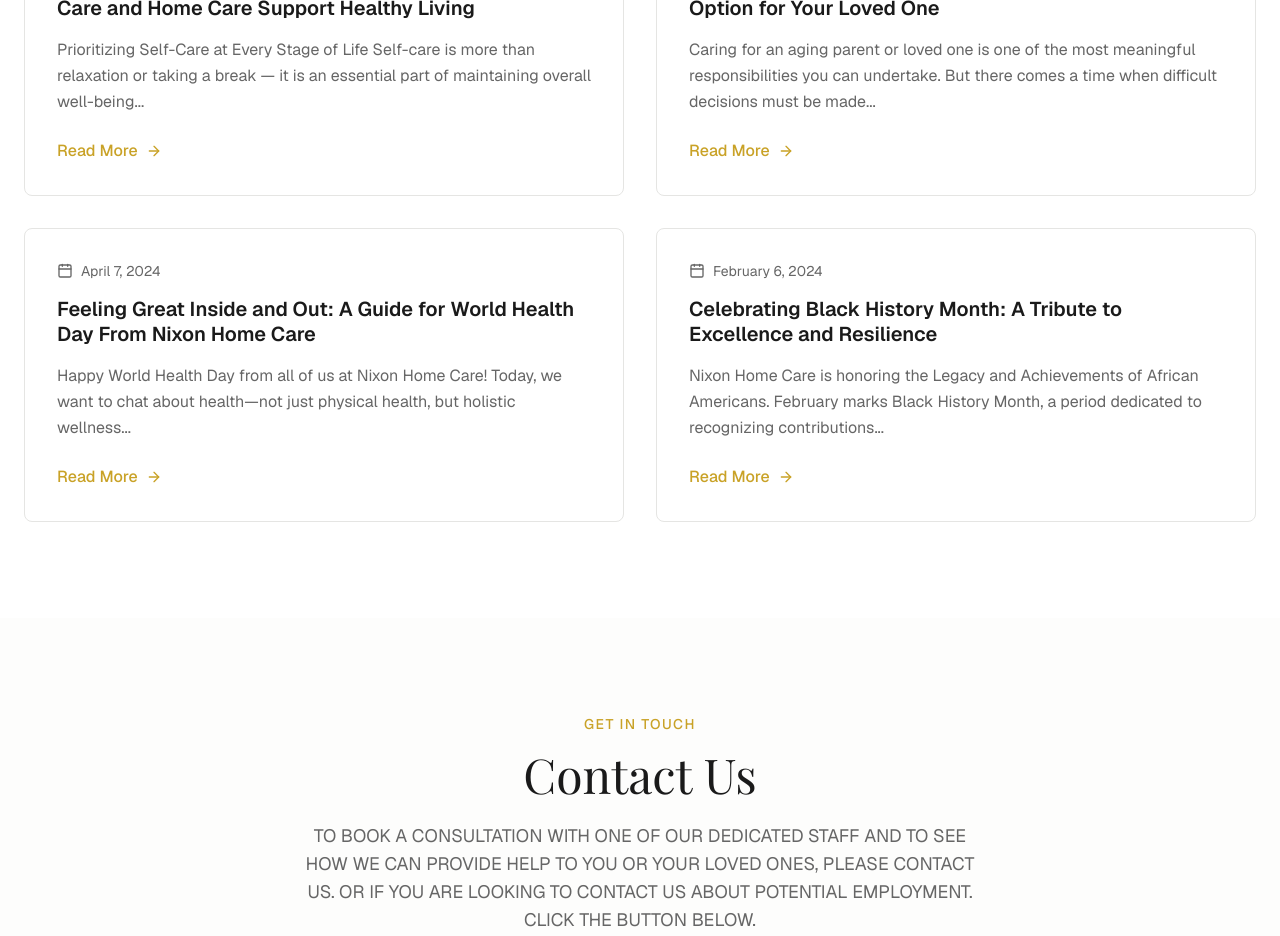
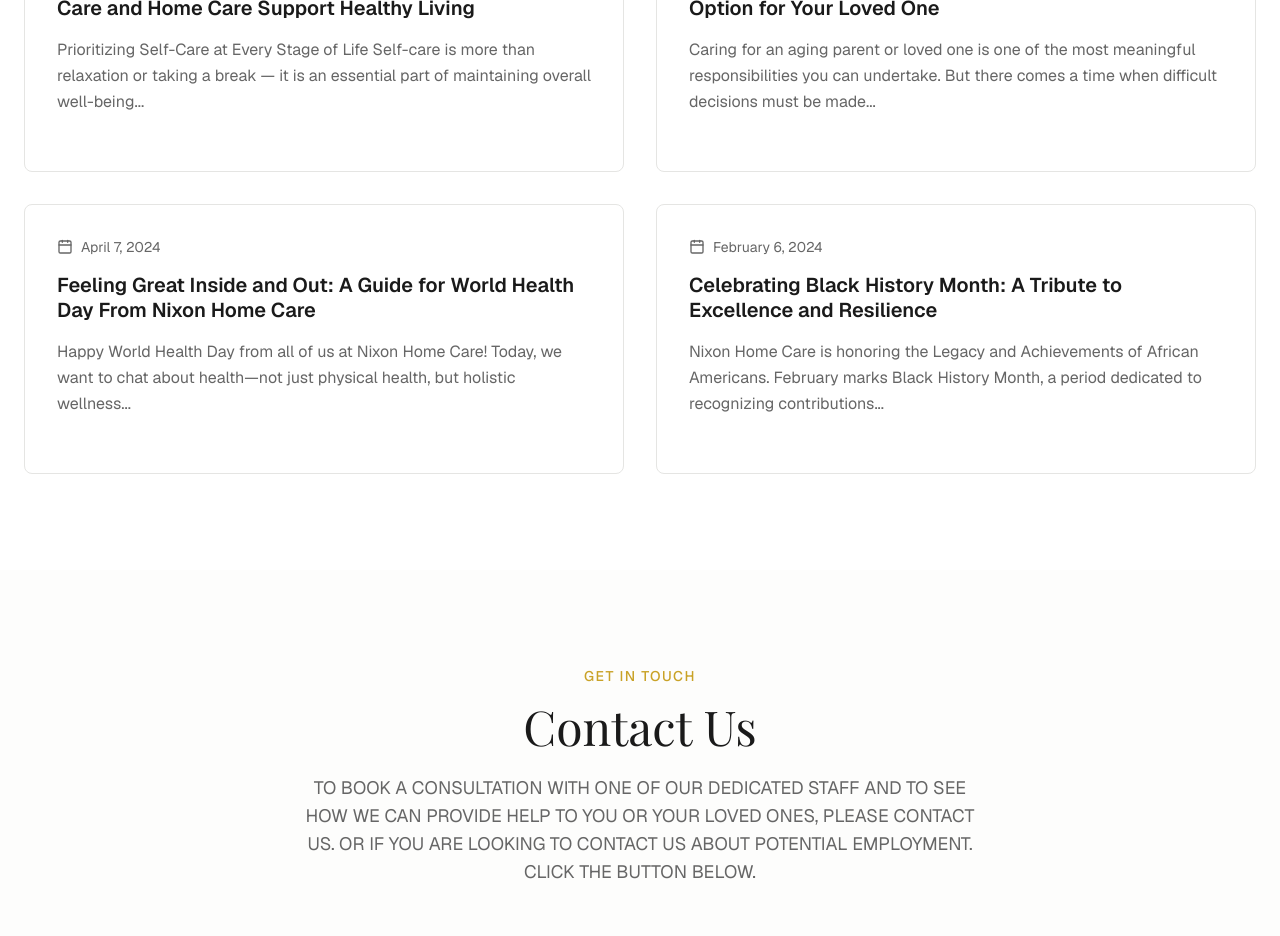
Before and after one commit to alexferrell4/nixon-homecare, a Next.js app: page / in a window 1280 px wide. Shown: the part 5520-6456 px from the top of the page. Built offline with nearby package versions, Linux system fonts and the light colour scheme; a web font is replaced by a local one.

Commit message:
12th commit

```diff
--- a/src/components/Blog.tsx
+++ b/src/components/Blog.tsx
@@ -62,10 +62,7 @@ export default function Blog() {
               <p className="text-muted-foreground leading-relaxed mb-6">
                 {post.excerpt}
               </p>
-              <div className="flex items-center gap-2 text-accent font-medium">
-                Read More
-                <ArrowRight className="w-4 h-4 group-hover:translate-x-1 transition-transform" />
-              </div>
+
             </motion.article>
           ))}
         </div>
```
